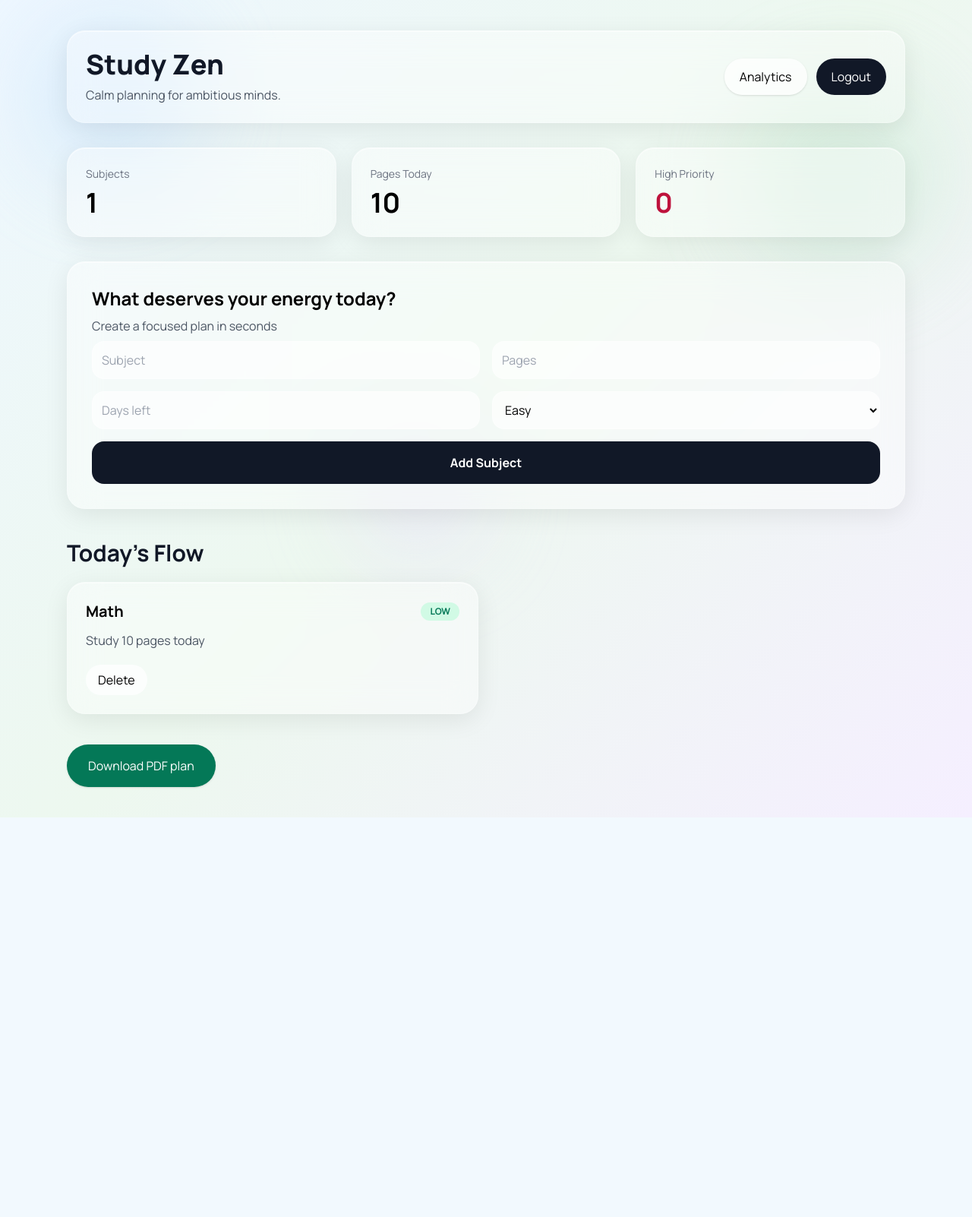
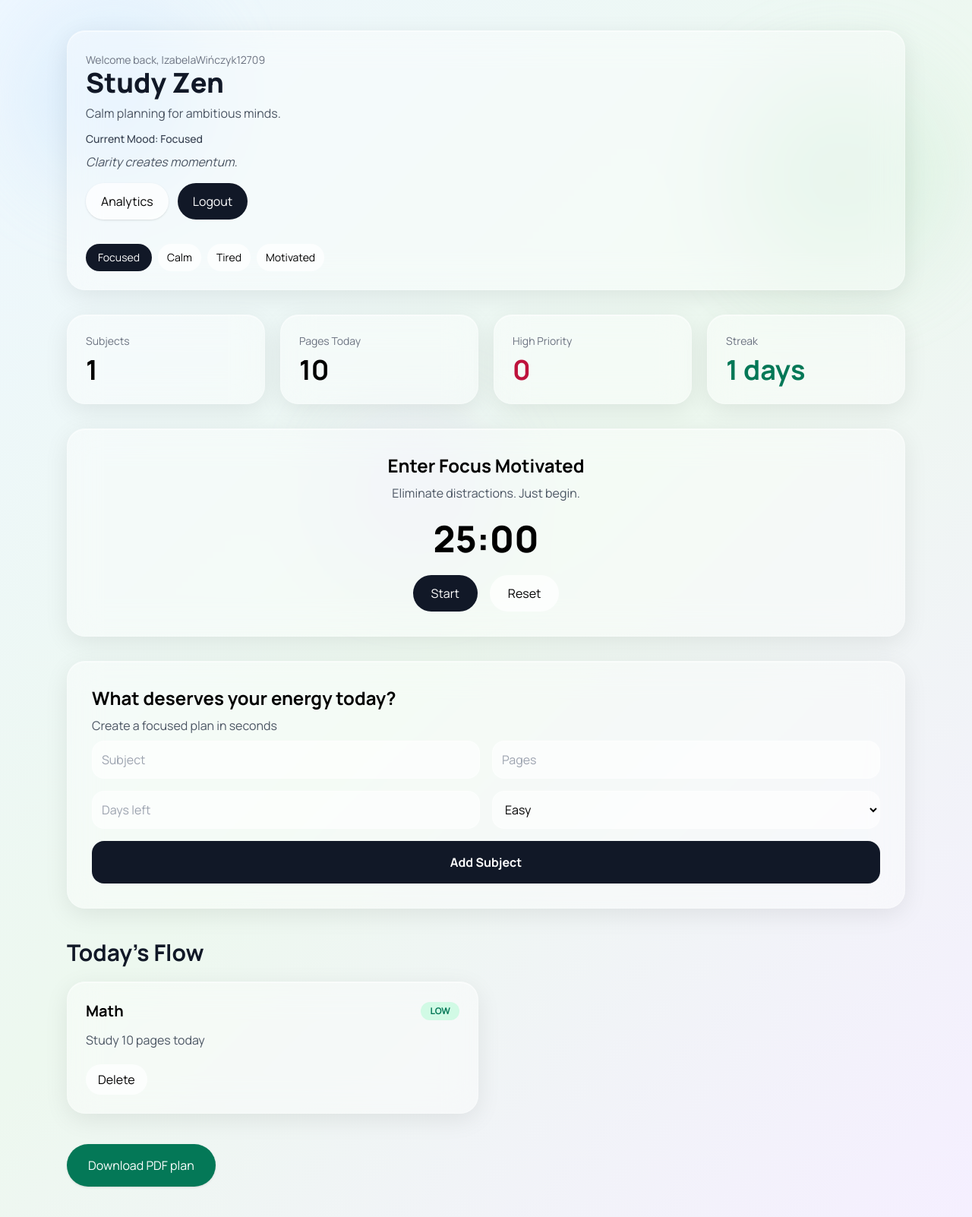
Before and after one commit to lena-Win/smart-study-planner, a Flask app: page /?mood=Focused in a window 1280 px wide. Shown: the whole page at 76% size. Before the commit the page ends 1076 px from the top, so only its background shows below. Run offline with Flask 3, Linux system fonts and the light colour scheme; a user stored in the database is signed in; data comes from the database, SQL or seed files in the repository; both versions use the stored data as it was after the commit; parts of the project's set-up code (start-up, migrations or seed data) failed here and were passed over; some libraries are stand-ins or nearby versions.

Commit message:
Add mood system, focus timer and streak tracking

```diff
--- a/app.py
+++ b/app.py
@@ -7,6 +7,7 @@ from werkzeug.security import generate_password_hash, check_password_hash
 from flask_mail import Mail, Message
 from itsdangerous import URLSafeTimedSerializer
 import os
+from datetime import date, timedelta
 print("APP FILE STARTED")
 app = Flask(__name__)
 app.config["MAIL_SERVER"] = "smtp.gmail.com"
@@ -69,12 +70,52 @@ def home():
     high_priority_count = sum(
         1 for s in subjects if s ["priority"] == "HIGH"
     )
+    today = date.today()
+    streak = 0
+    conn = get_connection()
+    user = conn.execute(
+        "SELECT last_active, streak FROM users WHERE id = ?",
+        (session["user_id"],)
+    ).fetchone()
+    if not user:
+        conn.close()
+        return redirect("/login")
+    if user:
+        last_active = user["last_active"] if user["last_active"] else None
+        streak = user["streak"] or 0
+        if last_active:
+            last_active_date = date.fromisoformat(last_active)
+            if last_active_date == today:
+                pass
+            elif last_active_date == today - timedelta(days=1):
+                streak += 1
+            else:
+                streak = 1
+        else:
+            streak = 1
+        conn.execute(
+            "UPDATE users SET last_active = ?, streak = ? WHERE id = ?",
+            (today.isoformat(), streak, session["user_id"])
+        )
+        conn.commit()
+    conn.close()
+
+    mood = request.args.get("mood", "Calm")
+    quotes = {
+        "Focused": "Clarity creates momentum.",
+        "Calm": "Move gently, but keep moving.",
+        "Tired": "Small steps still count.",
+        "Motivated": "Your future is built today."
+    }
     return render_template(
         "index.html",
         plan=sorted_subjects,
         total_subjects=total_subjects,
         total_pages_today=total_pages_today,
-        high_priority_count=high_priority_count
+        high_priority_count=high_priority_count,
+        mood=mood,
+        quote=quotes.get(mood, "Move gently, but keep moving."),
+        streak=streak
     )
 @app.route("/delete/<int:item_id>")
 def delete(item_id):
@@ -123,6 +164,7 @@ def register():
     if "user_id" in session:
         return redirect("/")
     if request.method == "POST":
+        print("FROM DATA:", request.form)
         username = request.form["username"]
         password = request.form["password"]
         email = request.form["email"]
@@ -136,9 +178,9 @@ def register():
             conn.commit()
             conn.close()
             return redirect("/login")
-        except:
-            conn.close()
-            return "User already exists"
+        except Exception as e:
+            print("ERROR:", e)
+            return "Registeration error"
     return render_template("register.html")
 @app.route("/login", methods=["GET", "POST"])
 def login():
--- a/database.py
+++ b/database.py
@@ -29,7 +29,9 @@ def init_db():
         id INTEGER PRIMARY KEY AUTOINCREMENT,
         username TEXT UNIQUE NOT NULL,
         email TEXT UNIQUE NOT NULL,
-        password TEXT NOT NULL
+        password TEXT NOT NULL,
+        last_active TEXT,
+        streak INTEGER DEFAULT 0
     )
     """)
     conn.commit()
--- a/templates/index.html
+++ b/templates/index.html
@@ -56,13 +56,22 @@ box-shadow: 0 12px 40px rgba(0,0,0,0.12);
 <div class="orb orb-3"></div>
 <div class="max-w-6xl mx-auto px-6 py-10 relative z-10">
 <!--HEADER-->
-<div class="glass rounded-3xl p-6 mb-8 flex flex-col md:flex-row md:items-center md:justify-between gap-4">
+<div class="glass rounded-3xl p-6 mb-8 flex flex-col gap-4">
 <div>
+<p class="text-sm text-gray-500 mt-1">
+Welcome back, {{ session.username }}
+</p>
 <h1 class="text-3xl md:text-4xl font-extrabold text-gray-900">
 Study Zen
 </h1>
 <p class="text-gray-600 mt-2">
 Calm planning for ambitious minds.
+</p>
+<p class="mt-3 text-sm text-gray-700 font-medium">
+Current Mood: {{ mood }}
+</p>
+<p class="mt-2 text-gray-600 italic">
+{{ quote }}
 </p>
 </div>
 <div class="flex gap-3">
@@ -77,9 +86,51 @@ Logout
 </button>
 </a>
 </div>
+<div class="flex flex-wrap gap-2 mt-4">
+<a href="/?mood=Focused">
+<button class="px-4 py-2 rounded-full text-sm transition
+{% if mood == 'Focused' %}
+bg-gray-900 text-white
+{% else %}
+bg-white/70 hover:bg-white
+{% endif %}">
+Focused
+</button>
+</a>
+<a href="/?mood=Calm">
+<button class="px-3 py-2 rounded-full text-sm transition
+{% if mood == 'Calm' %}
+bg-gray-900 text-white
+{% else %}
+bg-white/70 hover:bg-white
+{% endif %}">
+Calm
+</button>
+</a>
+<a href="/?mood=Tired">
+<button class="px-3 py-2 rounded-full text-sm transition
+{% if mood == 'Tired' %}
+bg-gray-900 text-white
+{% else %}
+bg-white/70 hover:bg-white
+{% endif %}">
+Tired
+</button>
+</a>
+<a href="/?mood=Motivated">
+<button class="px-3 py-2 rounded-full text-sm transition
+{% if mood == 'Motivated' %}
+bg-gray-900 text-white
+{% else %}
+bg-white/70 hover:bg-white
+{% endif %}">
+Motivated
+</button>
+</a>
+</div>
 </div>
 <!--STATS-->
-<div class="grid md:grid-cols-3 gap-5 mb-8">
+<div class="grid md:grid-cols-4 gap-5 mb-8">
 <div class="glass rounded-3xl p-6">
 <p class="text-sm text-gray-500">Subjects</p>
 <p class="text-4xl font-bold mt-2">{{ total_subjects }}</p>
@@ -93,6 +144,34 @@ Logout
 <p class="text-4xl font-bold mt-2 text-rose-700">
 {{ high_priority_count}}
 </p>
+</div>
+<div class="glass rounded-3xl p-6">
+<p class="text-sm text-gray-500">Streak</p>
+<p class="text-4xl font-bold mt-2 text-emerald-700">
+{{ streak }} days
+</p>
+</div>
+</div>
+<!--FOCUS TIMER-->
+<div class="glass rounded-3xl p-8 mb-8 text-center">
+<h2 class="text-2xl font-bold mb-2">
+Enter Focus Motivated
+</h2>
+<p class="text-gray-600 mb-6">
+Eliminate distractions. Just begin.
+</p>
+<div id="timer" class="text-5xl font-extrabold mb-6">
+25:00
+</div>
+<div class="flex justify-center gap-4">
+<button onclick="startTimer()"
+class="px-6 py-3 rounded-full bg-gray-900 text-white hover:scale-[1.03] transition">
+Start
+</button>
+<button onclick="resetTimer()"
+class="px-6 py-3 rounded-full bg-white/70 hover:bg-white transition">
+Reset
+</button>
 </div>
 </div>
 <!--FORM-->
@@ -169,4 +248,34 @@ Download PDF plan
 </a>
 </div>
 </div>
+<script>
+let time = 25 * 60;
+let interval = null;
+function updateDisplay(){
+let minutes = Math.floor(time / 60);
+let seconds = time % 60;
+document.getElementById("timer").innerText =
+`${minutes.toString().padStart(2,"0")}:${seconds.toString().padStart(2,"0")}`;
+}
+function startTimer(){
+if (interval) return;
+interval = setInterval(() => {
+if (time > 0){
+time--;
+updateDisplay();
+} else {
+clearInterval(interval);
+interval = null;
+alert("Session complete");
+}
+},1000);
+}
+function resetTimer(){
+clearInterval(interval);
+interval = null;
+time = 25 * 60;
+updateDisplay();
+}
+updateDisplay();
+</script>
 {% endblock %}
--- a/templates/register.html
+++ b/templates/register.html
@@ -42,7 +42,8 @@ animation: floatSlow 10s ease-in-out infinite;
 <div class="orb orb1"></div>
 <div class="orb orb2"></div>
 <div class="orb orb3"></div>
-<form method="POST" class="glass relative z-10 w-full max-w-md rounded-3xl p-8">
+<form method="POST" action="/register"
+class="glass relative z-10 w-full max-w-md rounded-3xl p-8">
 <h1 class="text-4xl font-extrabold text-gray-900 mb-2">
 Study Zen
 </h1>
@@ -64,6 +65,7 @@ placeholder="Password"
 class="w-full p-4 rounded-2xl bg-white/60 border border-white/40 mb-5 outline-none">
 <button
 type="submit"
+formmethod="post"
 class="w-full py-4 rounded-2xl bg-emerald-700 text-white font-semibold hover:scale-[1.01] transition">
 Create Account
 </button>
```
Also changed, not shown: studyplanner.db (added), 1 other file.
